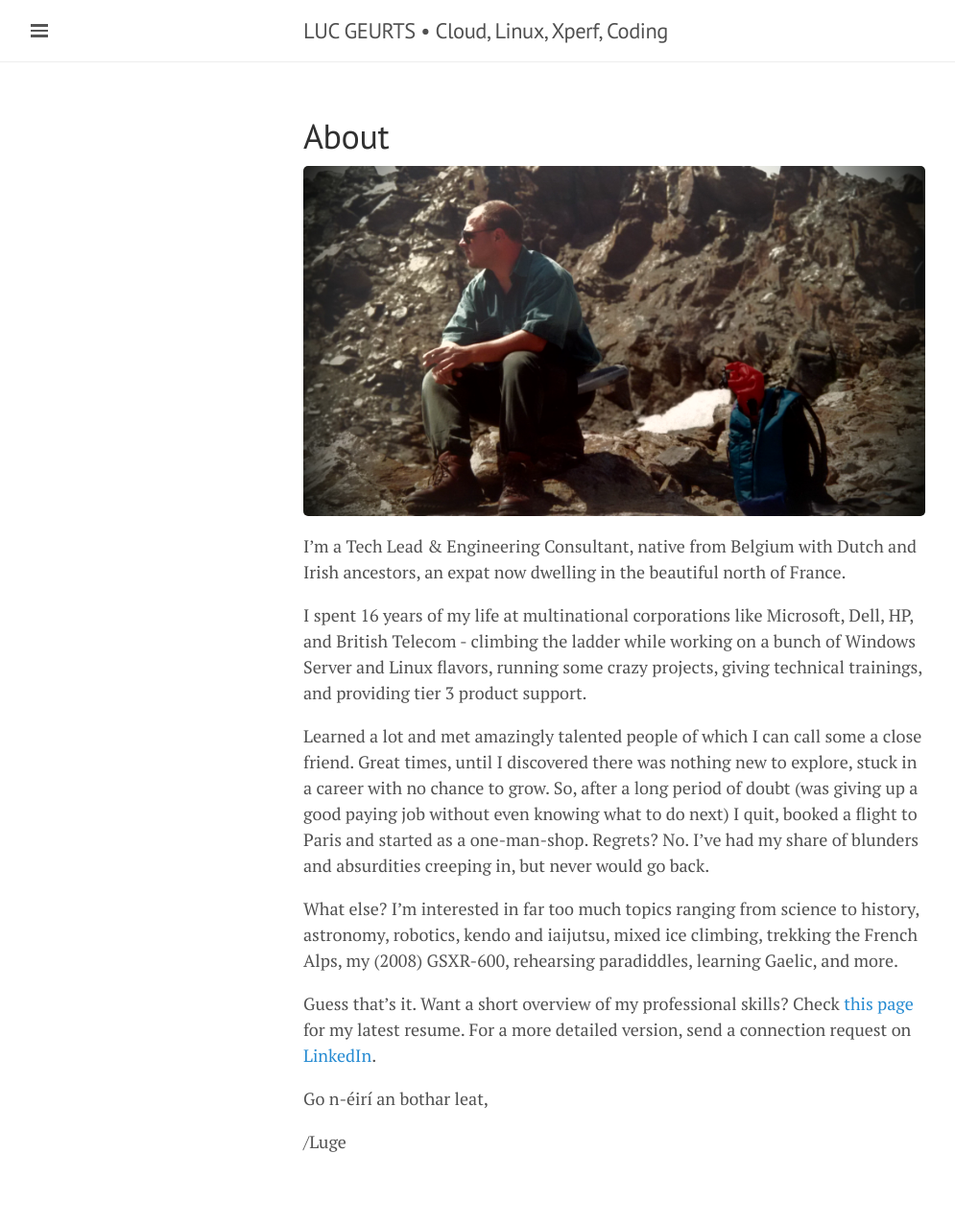
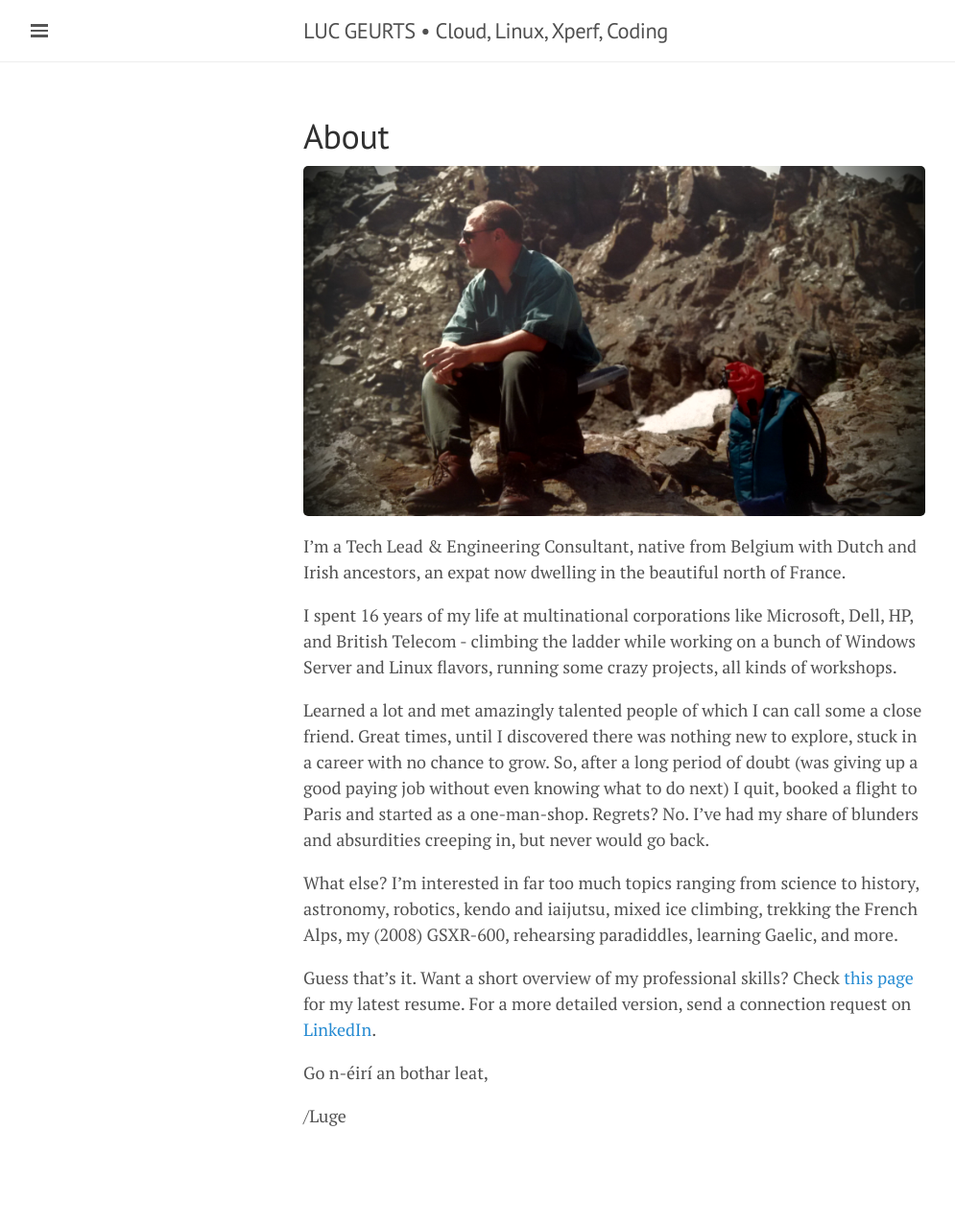
Before and after one commit to lgeurts/lgeurts.github.io, a Jekyll site: the page built from about.md, in a window 1280 px wide. Shown: the whole page at 96% size, without its empty margins (0-995 px from the left). Built offline with Jekyll 4.4.1, drawn with Linux system fonts in a browser that asks for light colours; nearby versions of some CDN libraries; after the commit the page ends 1249 px from its top, so only the background shows below that.

Commit message:
Update about.md

```diff
--- a/about.md
+++ b/about.md
@@ -7,7 +7,7 @@ title: About
 
 I’m a Tech Lead & Engineering Consultant, native from Belgium with Dutch and Irish ancestors, an expat now dwelling in the beautiful north of France.
 
-I spent 16 years of my life at multinational corporations like Microsoft, Dell, HP, and British Telecom - climbing the ladder while working on a bunch of Windows Server and Linux flavors, running some crazy projects, giving technical trainings, and providing tier 3 product support.
+I spent 16 years of my life at multinational corporations like Microsoft, Dell, HP, and British Telecom - climbing the ladder while working on a bunch of Windows Server and Linux flavors, running some crazy projects, all kinds of workshops.
 
 Learned a lot and met amazingly talented people of which I can call some a close friend. Great times, until I discovered there was nothing new to explore, stuck in a career with no chance to grow. So, after a long period of doubt (was giving up a good paying job without even knowing what to do next) I quit, booked a flight to Paris and started as a one-man-shop. Regrets? No. I've had my share of blunders and absurdities creeping in, but never would go back.
 
```
